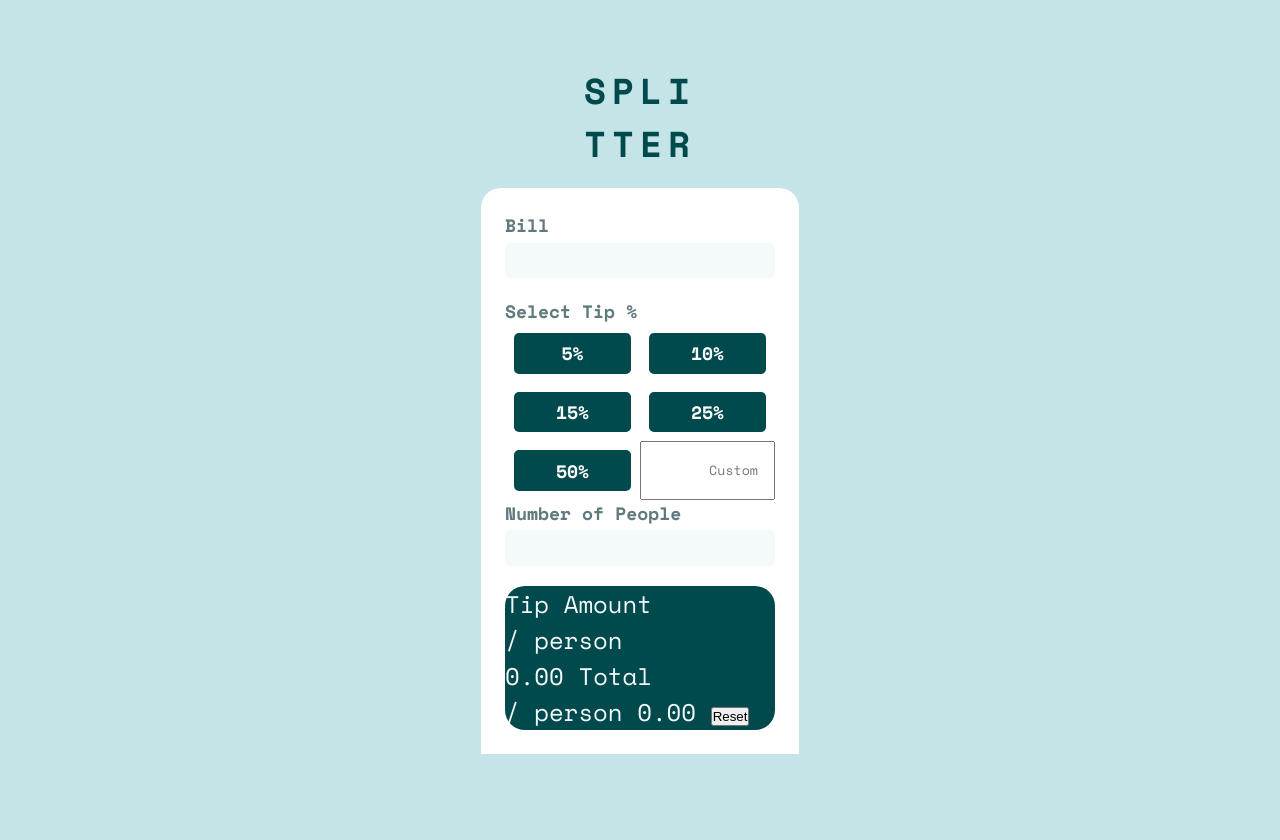
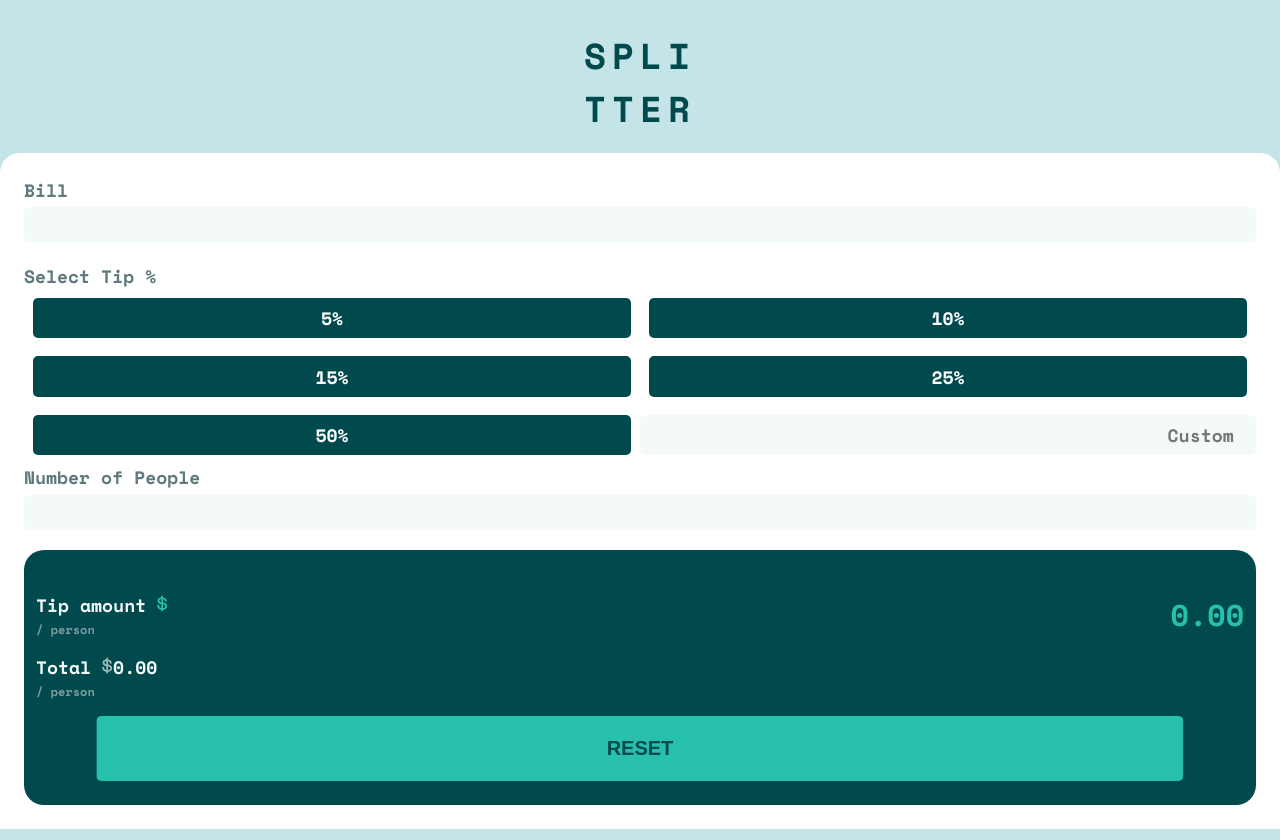
Before and after one commit to Squirrello-maker/tipCalc-frontendmentor, a plain HTML site: page index.html in a window 1280 px wide. Before the commit the page ends 800 px from the top, so only its background shows below. Drawn offline with nearby package versions, Linux system fonts and the light colour scheme.

Commit message:
next iteration

```diff
--- a/index.html
+++ b/index.html
@@ -2,13 +2,11 @@
 <html lang="en">
 <head>
   <meta charset="UTF-8">
-  <meta name="viewport" content="width=device-width, initial-scale=1.0"> <!-- displays site properly based on user's device -->
-
+  <meta name="viewport" content="width=device-width, initial-scale=1.0">
   <link rel="icon" type="image/png" sizes="32x32" href="./images/favicon-32x32.png">
   <link rel="preconnect" href="https://fonts.googleapis.com">
   <link rel="preconnect" href="https://fonts.gstatic.com" crossorigin>
   <link href="https://fonts.googleapis.com/css2?family=Space+Mono:wght@400;700&display=swap" rel="stylesheet">
-  <link href='https://cdn.jsdelivr.net/npm/css.gg/icons/all.css' rel='stylesheet'>
   <link rel="stylesheet" href="./dist/css/main-min.css">
   <title>Frontend Mentor | Tip calculator app</title>
 
@@ -27,15 +25,13 @@
       <button class="app__tips-btn">50%</button>
       <input type="number" class="app__custom" placeholder="Custom"></input>
     </div>
-
     <label for="input-people">Number of People</label>
     <input type="number" id="input-people" class="app__people-input">
     <section class="section app__result">
-      <p class="section__tip-title">Tip Amount <br/> / person</p>
-      <span class="section__tip-value"><i class="gg-dollar"></i> 0.00</span>
-      <span class="section__total-title">Total <br/> / person</span>
-      <span class="section__total-value"><i class="gg-dollar"></i> 0.00</span>
-      <button type="reset">Reset</button>
+      <p class="app__result-tip">Tip amount <svg xmlns="http://www.w3.org/2000/svg" width="11" height="17" class="dollar-result"><path fill="#9EBBBD" d="M6.016 16.328v-1.464c1.232-.08 2.22-.444 2.964-1.092.744-.648 1.116-1.508 1.116-2.58v-.144c0-.992-.348-1.772-1.044-2.34-.696-.568-1.708-.932-3.036-1.092V4.184c.56.144 1.012.4 1.356.768.344.368.516.816.516 1.344v.288h1.824v-.432c0-.448-.088-.876-.264-1.284a3.783 3.783 0 00-.744-1.116A4.251 4.251 0 007.54 2.9a5.324 5.324 0 00-1.524-.492V.872H4.288V2.36a5.532 5.532 0 00-1.416.324c-.448.168-.84.392-1.176.672-.336.28-.604.616-.804 1.008-.2.392-.3.844-.3 1.356v.144c0 .96.316 1.708.948 2.244.632.536 1.548.884 2.748 1.044v3.912c-.704-.16-1.248-.472-1.632-.936-.384-.464-.576-1.08-.576-1.848v-.288H.256v.576c0 .464.08.924.24 1.38.16.456.404.88.732 1.272.328.392.744.728 1.248 1.008s1.108.476 1.812.588v1.512h1.728zM4.288 7.424c-.688-.128-1.164-.332-1.428-.612-.264-.28-.396-.644-.396-1.092 0-.464.176-.832.528-1.104.352-.272.784-.448 1.296-.528v3.336zm1.728 5.712V9.344c.768.128 1.328.328 1.68.6.352.272.528.688.528 1.248 0 .544-.196.984-.588 1.32-.392.336-.932.544-1.62.624z"/></svg>
+        <span class="tip-value">0.00</span></p>
+      <p class="app__result-total">Total <img src="./src/img/icon-dollar.svg" alt="dollar icon"><span class="total-value">0.00</span></p>
+      <button type="reset" class="btn-reset">Reset</button>
     </section>
   </main>
 </body>
--- a/src/sass/main.scss
+++ b/src/sass/main.scss
@@ -16,7 +16,7 @@ body
     flex-direction: column;
     justify-content: center;
     align-items: center;
-    height: 100vh;
+    height: 105vh;
     font-family: 'Space Mono', monospace;
     font-size: 2.4rem;
     background-color: $light-grayish-cyan;
@@ -32,6 +32,7 @@ body
 {
 
     padding: 1em;
+    width: 100%;
     border-top-left-radius: 20px;
     border-top-right-radius: 20px;
     background-color: #fff;
@@ -59,7 +60,6 @@ body
     {
         display: grid;
         grid-template-columns: repeat(2, 50%);
-
         &-btn
         {
             margin: .5em .5em;
@@ -82,18 +82,78 @@ body
     }
     &__custom
     {
+        margin: auto 0;
+        padding: .35em ;
+        height: 40.5px;
+        border: 1px solid transparent;
+        border-radius: 5px;
+        background-color: $lighter-grayish-cyan;
+        color: $v-dark-cyan;
+        font-family: 'Space Mono', monospace;
+        font-size: 1.8rem;
+        font-weight: 700;
+        text-align: right;
         &::placeholder
         {
             font-family: 'Space Mono', monospace;
+            font-size: 1.8rem;
+            font-weight: 700;
             text-align: right;
         }
     }
+    &__result
+    {
+        position: relative;
+        padding: 1em .5em;
+        background-color: $v-dark-cyan;
+        color: $lighter-grayish-cyan;
+        border-radius: 20px;
+        &-tip, &-total
+        {
+            position: relative;
+            margin: 1em 0 2em;
+            font-size: 1.8rem;
+            font-weight: 700;
+        }
+        &-tip::after, &-total::after
+        {
+            content: '/ person';
+            position: absolute;
+            bottom: -20px;
+            left: 0;
+            font-size: 1.2rem;
+            color: $dark-grayish-cyan
+        }
+    }
 }
-.section
+.tip-value
 {
-    background-color: $v-dark-cyan;
-    color: $lighter-grayish-cyan;
-    border-radius: 20px;
+    position: absolute;
+    right: 0;
+    font-size: 3rem;
+    color: $strong-cyan;
 }
-
+.dollar-result
+{
+    path
+    {
+        fill: $strong-cyan;
+    }
+}
+.btn-reset
+{
+    position: relative;
+    bottom: 0;
+    left: 50%;
+    transform: translateX(-50%);
+    width: 90%;
+    padding: 1em 2em;
+    background-color: $strong-cyan;
+    border: 1px solid transparent;
+    border-radius: 5px;
+    color: $v-dark-cyan;
+    text-transform: uppercase;
+    font-size: 2rem;
+    font-weight: 700;
+}
 @import './desktop';
```
Also changed, not shown: dist/css/main-min.css.
